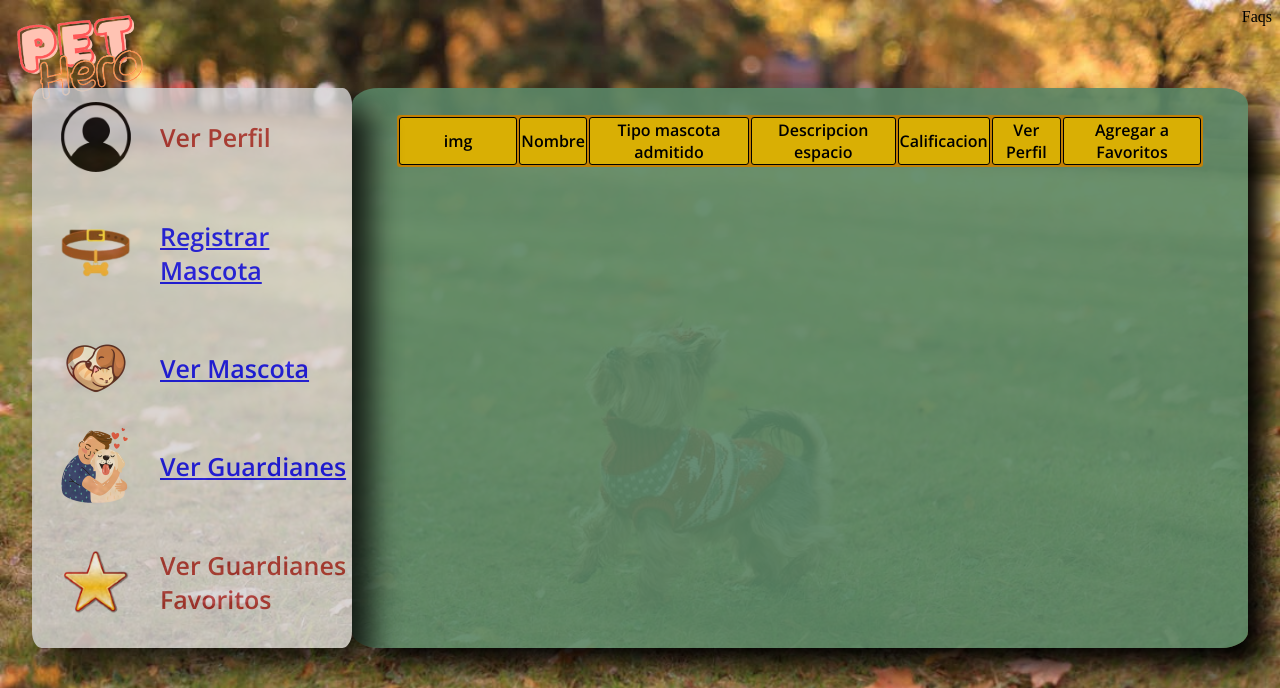
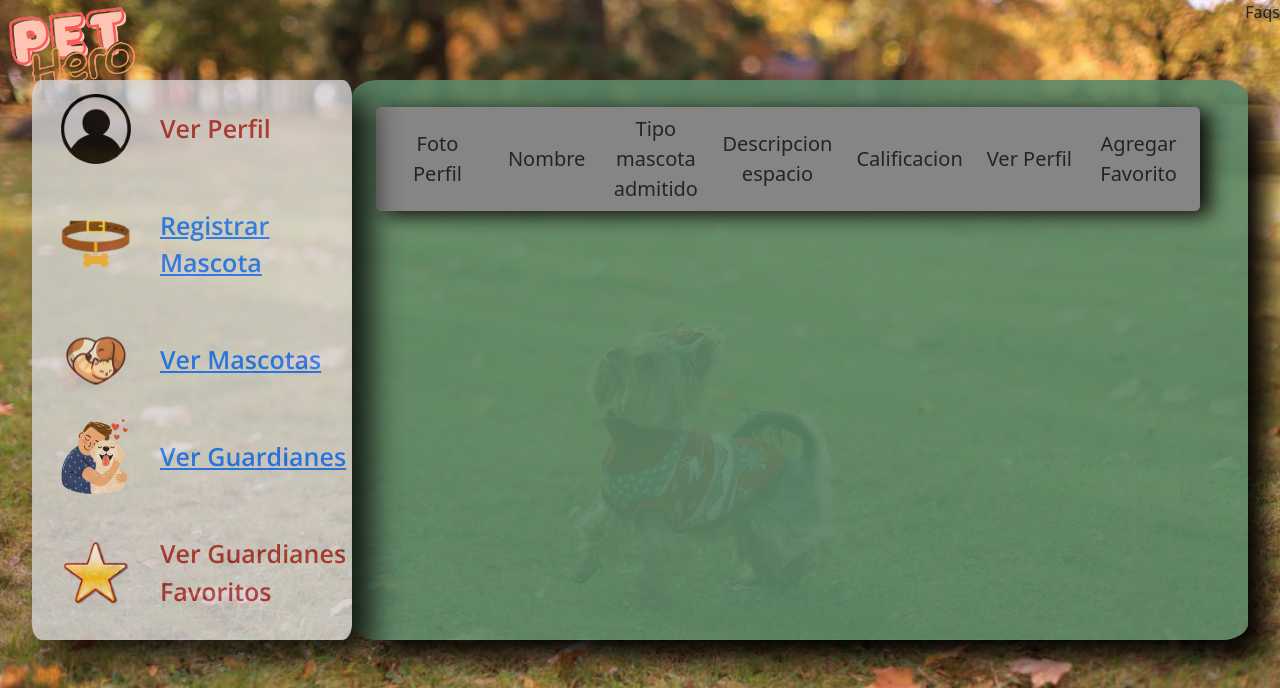
Before and after one commit to FloatBatti/PetHero, a PHP site: page /Views/dashboardDueno/verGuardianes.php in a window 1280 px wide. Shown: the top 688 px of the page. Run offline with PHP 8.4, Linux system fonts and the light colour scheme; the template is opened without the code that fills it, so the values that code supplies are empty; some libraries are stand-ins or nearby versions.

Commit message:
Arreglo de bugs y vistas

```diff
--- a/Framework/Controllers/DuenosController.php
+++ b/Framework/Controllers/DuenosController.php
@@ -126,7 +126,7 @@
 
                 $this->DueñosDAO->agregarMascotaById($idUser,$mascota->getId());
 
-                echo "<script> if(confirm('Mascota agregada con exito')); </script>";
+                //echo "<script> if(confirm('Mascota agregada con exito')); </script>";
 
                 $this->ListMascotasView();
 
--- a/Framework/Views/dashboardDueno/dashboardDueno.php
+++ b/Framework/Views/dashboardDueno/dashboardDueno.php
@@ -29,7 +29,7 @@
                 <div class="icono mascota"></div>
                 <div class="opcion"><a href="<?php echo FRONT_ROOT . "Duenos/RegisterMascotaView" ?>">Registrar Mascota</a></div>
                 <div class="icono vermascotas"></div>
-                <div class="opcion"><a href="<?php echo FRONT_ROOT . "Duenos/ListMascotasView" ?>">Ver Mascota</a></div>
+                <div class="opcion"><a href="<?php echo FRONT_ROOT . "Duenos/ListMascotasView" ?>">Ver Mascotas</a></div>
                 <div class="icono guardian"></div>
                 <div class="opcion"><a href="<?php echo FRONT_ROOT . "Duenos/ListGuardianesView" ?>">Ver Guardianes</a></div>
                 <div class="icono favoritos"></div>
--- a/Framework/Views/dashboardDueno/registrarMascota.php
+++ b/Framework/Views/dashboardDueno/registrarMascota.php
@@ -45,7 +45,7 @@
                             </div>
                             <div class="dato-registro">
                                 <label for="peso">Peso en kgs</label>
-                                    <input type="number" name="peso"><br>
+                                    <input type="number" name="peso" required><br>
                             </div>
                                 <div class="dato-registro">
                                 <label for="dni">Foto URL</label>
@@ -76,7 +76,7 @@
                 <div class="icono mascota"></div>
                 <div class="opcion"><a href="<?php echo FRONT_ROOT . "Duenos/RegisterMascotaView" ?>">Registrar Mascota</a></div>
                 <div class="icono vermascotas"></div>
-                <div class="opcion"><a href="<?php echo FRONT_ROOT . "Duenos/ListMascotasView" ?>">Ver Mascota</a></div>
+                <div class="opcion"><a href="<?php echo FRONT_ROOT . "Duenos/ListMascotasView" ?>">Ver Mascotas</a></div>
                 <div class="icono guardian"></div>
                 <div class="opcion"><a href="<?php echo FRONT_ROOT . "Duenos/ListGuardianesView" ?>">Ver Guardianes</a></div>
                 <div class="icono favoritos"></div>
--- a/Framework/Views/dashboardDueno/verGuardianes.php
+++ b/Framework/Views/dashboardDueno/verGuardianes.php
@@ -8,6 +8,10 @@
 
     <link href="../styles/dashboardDueño.css" rel="stylesheet">
     <link href="../styles/verGuardianes.css" rel="stylesheet">
+
+    <!-- BOOTSTRAP CSS -->
+    <link href="https://cdn.jsdelivr.net/npm/bootstrap@5.2.1/dist/css/bootstrap.min.css" rel="stylesheet" integrity="sha384-iYQeCzEYFbKjA/T2uDLTpkwGzCiq6soy8tYaI1GyVh/UjpbCx/TYkiZhlZB6+fzT" crossorigin="anonymous">
+
     <link rel="preconnect" href="https://fonts.googleapis.com">
     <link rel="preconnect" href="https://fonts.gstatic.com" crossorigin>
     <link href="https://fonts.googleapis.com/css2?family=Open+Sans:wght@600&display=swap" rel="stylesheet">
@@ -23,41 +27,42 @@
         <div class="contenedora-section">
             <div class="conteiner-list">
                 <div>
-                    <table>
-                        <thead>
-                            <tr>
-                                <th class="imagen">img</th>
-                                <th class="nombre">Nombre</th>
-                                <th class="tipo">Tipo mascota admitido</th>
-                                <th class="descripcion">Descripcion espacio</th>
-                                <th class="calificacion">Calificacion</th>
-                                <th class="Perfil">Ver Perfil</th>
-                                <th class="Favoritos">Agregar a Favoritos</th>
-                            </tr>
 
-                            <?php foreach ($listaGuardianes as $guardian) { ?>
+                    <div class="row encabezado-row">
+                        <div class="col ">Foto Perfil</div>
+                        <div class="col ">Nombre</div>
+                        <div class="col ">Tipo mascota admitido</div>
+                        <div class="col ">Descripcion espacio</div>
+                        <div class="col ">Calificacion</div>
+                        <div class="col ">Ver Perfil</div>
+                        <div class="col ">Agregar Favorito</div>
 
-                                <tr>
-                                    <td>***</td>
-                                    <td><?php echo $guardian->getNombre() ?></td>
-                                    <td><?php
+                    </div>
 
-                                        foreach ($guardian->getTipoMascota() as $tipo) {
+                    <?php foreach ($listaGuardianes as $guardian) { ?>
 
-                                            echo $tipo . " ";
-                                        }
+                        <div class="row guardian-row">
+                            <div class="col contendor-img">
+                                <div class="img-ex">img</div>
+                            </div>
+                            <div class="col nombre-ex"><?php echo $guardian->getNombre() ?></div>
+                            <div class="col tipo-ex"><?php
 
-                                        ?>
-                                    </td>
-                                    <td><?php echo $guardian->getDescripcion() ?></td>
-                                    <td>***_ _</td>
-                                    <td>enlace a perfil</td>
-                                    <td>agregar</td>
-                                </tr>
+                                                        foreach ($guardian->getTipoMascota() as $tipo) {
 
-                            <?php } ?>
-                        </thead>
-                    </table>
+                                                            echo $tipo . " ";
+                                                        }
+
+                                                        ?></div>
+                            <div class="col descripcion-ex"><?php echo $guardian->getDescripcion() ?></div>
+                            <div class="col calificacion-ex">***__</div>
+                            <div class="col perfil-ex"><a href=""><img src="../img/ojo_perfil.png" height="50"></a></div>
+                            <div class="col favoritos-ex"><a href=""><img src="../img/estrella_fav.png" height="50"></a></div>
+                        </div>
+
+                    <?php } ?>
+
+
                 </div>
             </div>
 
@@ -69,7 +74,7 @@
                 <div class="icono mascota"></div>
                 <div class="opcion"><a href="<?php echo FRONT_ROOT . "Duenos/RegisterMascotaView" ?>">Registrar Mascota</a></div>
                 <div class="icono vermascotas"></div>
-                <div class="opcion"><a href="<?php echo FRONT_ROOT . "Duenos/ListMascotasView" ?>">Ver Mascota</a></div>
+                <div class="opcion"><a href="<?php echo FRONT_ROOT . "Duenos/ListMascotasView" ?>">Ver Mascotas</a></div>
                 <div class="icono guardian"></div>
                 <div class="opcion"><a href="<?php echo FRONT_ROOT . "Duenos/ListGuardianesView" ?>">Ver Guardianes</a></div>
                 <div class="icono favoritos"></div>
--- a/Framework/styles/dashboardDueño.css
+++ b/Framework/styles/dashboardDueño.css
@@ -25,8 +25,6 @@
     box-shadow: 20px 20px 30px black;
 
 }
-
-
 
 .opcion{
     display: flex;
--- a/Framework/styles/verGuardianes.css
+++ b/Framework/styles/verGuardianes.css
@@ -18,13 +18,82 @@
     background-color: rgb(124, 124, 124);
     font-size: 25px;
 }
-.imagen{
+
+.imagen-guardian{
     width: 15%;
 }
 
 .conteiner-list{
 
     margin-top: 3%;
+    align-items: center;
+    justify-content: center;
+    margin-left: 4%;
+    margin-right: 4%;
+    text-align: center;
+
+}
+
+/* CSS EXPERIMENTAL */
+
+.img-ex{
+
 
 
 }
+
+.nombre-ex{
+
+
+}
+
+.tipo-ex{
+
+}
+
+.descripcion-ex{
+
+
+}
+
+.calificacion-ex{
+
+
+}
+
+.perfil-ex{
+
+
+
+}
+
+.favoritos-ex{
+
+
+
+}
+
+.encabezado-row{
+
+    padding: 7px;
+    width: 100%;
+    margin-bottom: 10px;
+    text-align: center;
+    align-items: center;
+    border-radius: 5px;
+    background-color: rgb(134, 133, 133);
+    box-shadow: 10px 4px 20px rgb(14, 12, 9);
+    font-size: 20px;
+
+}
+.guardian-row{
+
+    padding: 7px;
+    width: 100%;
+    margin-bottom: 10px;
+    text-align: center;
+    align-items: center;
+    border-radius: 5px;
+    background-color: gainsboro;
+    box-shadow: 10px 4px 20px rgb(14, 12, 9);
+}
```
Also changed, not shown: Framework/Data/Dueños.json (+33 -1 lines), Framework/Data/Guardianes.json (+30 -5 lines), Framework/Data/Mascotas.json (+41 -11 lines), Framework/Views/dashboardDueno/verMascotas.php (+10 -3 lines), Framework/styles/verMascota.css (+0 -10 lines), Framework/img/estrella_fav.png (added), Framework/img/ojo_perfil.png (added).
